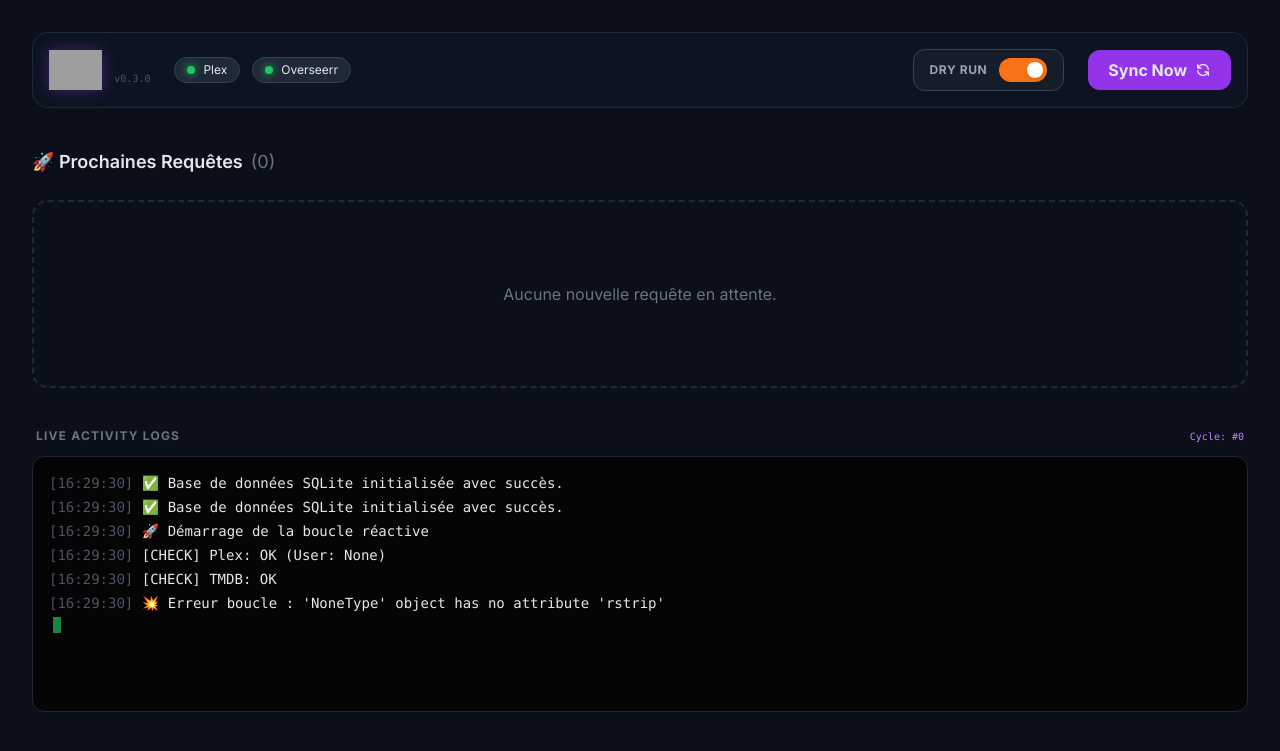
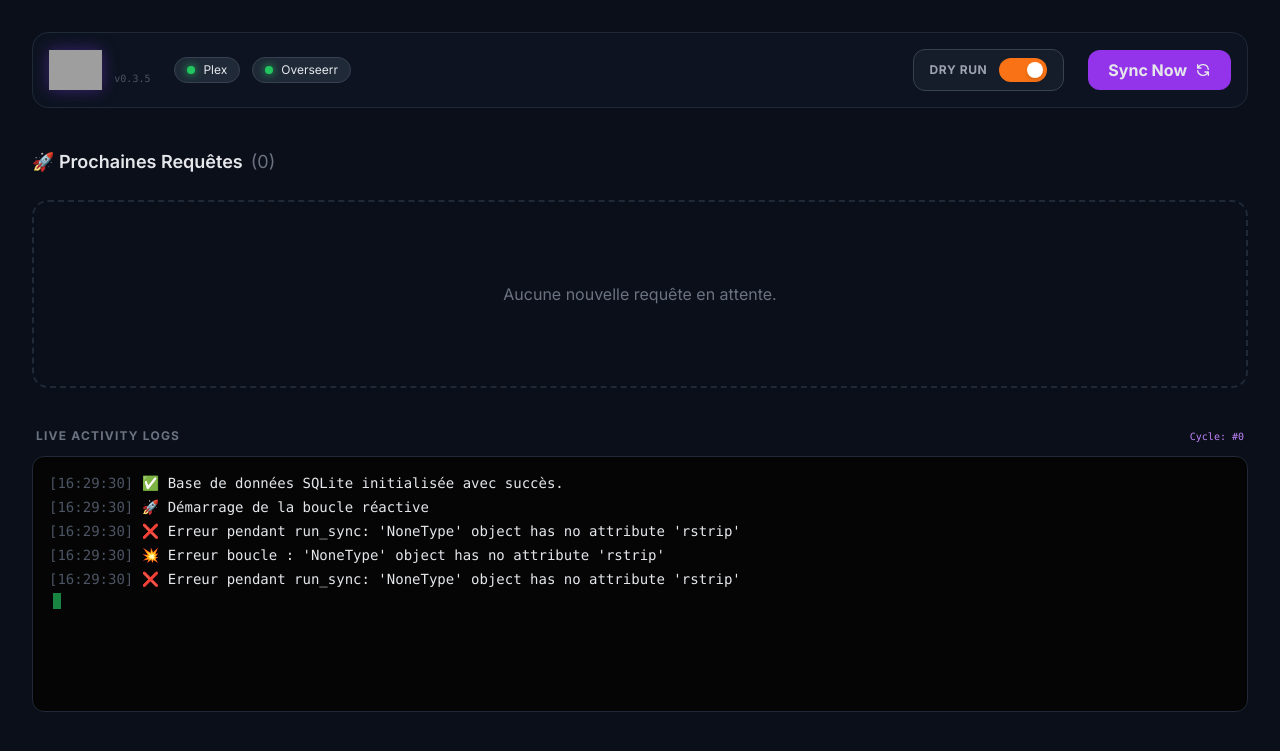
Before and after one commit to sledour/HA-addons, a FastAPI app: page / in a window 1280 px wide. Shown: the top 751 px of the page. Run offline with FastAPI, Linux system fonts and the light colour scheme; some libraries are stand-ins or nearby versions; grey boxes are pictures that could not be loaded.

Commit message:
Fix bugs

```diff
--- a/watchlisterr/app/main.py
+++ b/watchlisterr/app/main.py
@@ -1,4 +1,4 @@
-# 0.3.5 - UI Dashboard + Matrix Logs + Poster Support
+# 0.3.5 - UI Dashboard Full Sync + Fix Posters & Names
 import sys, logging, json, os, time, requests, sqlite3, collections
 from threading import Thread
 from datetime import datetime
@@ -28,11 +28,9 @@ class UIHandler(logging.Handler):
 
 logger = logging.getLogger("watchlisterr")
 logger.setLevel(logging.INFO)
-# Handler Console
 sh = logging.StreamHandler(sys.stdout)
 sh.setFormatter(logging.Formatter("%(asctime)s [%(levelname)s] %(message)s"))
 logger.addHandler(sh)
-# Handler UI
 logger.addHandler(UIHandler())
 
 # --- INITIALISATION ---
@@ -58,10 +56,8 @@ def get_hass_options():
 # --- LOGIQUE DE SYNCHRONISATION ---
 
 def run_sync_loop():
-    """Boucle principale réactive"""
     global CYCLE_COUNT
     logger.info("🚀 Démarrage de la boucle réactive")
-
     while True:
         try:
             opts = get_hass_options()
@@ -80,7 +76,6 @@ def run_sync_loop():
                 for wl in CACHE["plex_watchlists"]:
                     ov_user_id = db.get_overseerr_id_by_name(wl["name"])
                     if not ov_user_id: continue
-
                     for item in wl.get("items", []):
                         if item.get("can_request") is True:
                             ov_client.submit_request(
@@ -94,79 +89,9 @@ def run_sync_loop():
             CYCLE_COUNT += 1
             logger.info(f"💤 Cycle {CYCLE_COUNT} terminé. Attente {interval} min.")
             time.sleep(interval * 60)
-
         except Exception as e:
             logger.error(f"💥 Erreur boucle : {e}")
             time.sleep(60)
-
-@asynccontextmanager
-async def lifespan(app: FastAPI):
-    # Ce qui se passe au démarrage
-    Thread(target=run_sync_loop, daemon=True).start()
-    yield
-    # Ce qui se passe à l'arrêt (si besoin)
-
-app = FastAPI(lifespan=lifespan)
-app.mount("/static", StaticFiles(directory="./"), name="static")
-db = Database()
-
-def check_apis(opts):
-    """Vérifie l'état des connexions Plex, Overseerr et TMDB"""
-    checks = {"plex": "❌ Erreur", "overseerr": "❌ Erreur", "tmdb": "❌ Erreur"}
-
-    try:
-        p = PlexClient(opts.get('plex_token'), opts.get('plex_server_url'))
-        profile = p.get_my_profile()
-        if profile:
-            checks["plex"] = f"✅ Connecté ({profile['username']})"
-            logger.info(f"[CHECK] Plex: OK (User: {profile['username']})")
-    except Exception as e:
-        checks["plex"] = f"❌ Erreur: {str(e)}"
-
-    try:
-        url = f"{opts.get('overseerr_url').rstrip('/')}/api/v1/status"
-        headers = {"X-Api-Key": opts.get('overseerr_api_key')}
-        r = requests.get(url, headers=headers, timeout=5)
-        if r.status_code == 200:
-            checks["overseerr"] = "✅ Connecté"
-            logger.info("[CHECK] Overseerr: OK")
-    except Exception as e:
-        checks["overseerr"] = f"❌ Erreur: {str(e)}"
-
-    try:
-        tmdb_key = opts.get('tmdb_api_key')
-        r = requests.get(f"https://api.themoviedb.org/3/authentication/token/new?api_key={tmdb_key}", timeout=5)
-        if r.status_code in [200, 401]:
-            if r.status_code == 200:
-                checks["tmdb"] = "✅ Connecté"
-                logger.info("[CHECK] TMDB: OK")
-            else:
-                checks["tmdb"] = "❌ Clé API Invalide"
-    except Exception as e:
-        checks["tmdb"] = f"❌ Erreur: {str(e)}"
-
-    return checks
-
-def sync_users_mapping(plex_client, ov_client):
-    """Mapping Plex <> Overseerr basé sur le nom d'utilisateur identique"""
-    try:
-        logger.info("👥 Synchronisation des mappings utilisateurs...")
-        plex_users = []
-        admin = plex_client.get_my_profile()
-        if admin: plex_users.append({**admin, "role": "Admin"})
-        friends = plex_client.get_friends() or []
-        for f in friends: plex_users.append({**f, "role": "Friend"})
-
-        ov_users = ov_client.get_users()
-        for p_user in plex_users:
-            match = next((u for u in ov_users if u['displayName'].lower() == p_user['username'].lower()), None)
-            if match:
-                db.save_user(p_user['plex_id'], p_user['username'], match['id'], p_user['role'])
-                logger.info(f"✅ Mapping : {p_user['username']} -> Overseerr ID {match['id']}")
-            else:
-                logger.warning(f"⚠️ Aucun compte Overseerr pour {p_user['username']}")
-    except Exception as e:
-        logger.error(f"Erreur sync_users : {e}")
 
 def run_sync(sync_users=False):
     global CACHE, IS_SCANNING
@@ -174,27 +99,41 @@ def run_sync(sync_users=False):
     IS_SCANNING = True
     try:
         opts = get_hass_options()
-        api_results = check_apis(opts)
-
         ov_client = OverseerrClient(opts.get('overseerr_url'), opts.get('overseerr_api_key'))
         plex_client = PlexClient(opts.get('plex_token'), opts.get('plex_server_url'))
         tmdb_client = TMDBClient(opts.get('tmdb_api_key'))
 
+        # Mapping des utilisateurs (Plex -> Overseerr)
         if sync_users:
-            # Code de mapping users identique au tien...
-            pass
+            logger.info("👥 Synchronisation des mappings utilisateurs...")
+            plex_users = []
+            admin = plex_client.get_my_profile()
+            if admin: plex_users.append({**admin, "role": "Admin"})
+            friends = plex_client.get_friends() or []
+            for f in friends: plex_users.append({**f, "role": "Friend"})
+
+            ov_users = ov_client.get_users()
+            for p_user in plex_users:
+                match = next((u for u in ov_users if u['displayName'].lower() == p_user['username'].lower()), None)
+                if match:
+                    db.save_user(p_user['plex_id'], p_user['username'], match['id'], p_user['role'])
 
         logger.info("🔍 Scan des Watchlists en cours...")
-        # Simulation d'acquisition des profils (ton code existant ici)
-        users_to_process = [{"plex_id": None, "username": "Admin", "role": "Admin"}] # Simplifié pour l'exemple
+        my_profile = plex_client.get_my_profile()
+        friends = plex_client.get_friends() or []
+
+        users_to_process = []
+        if my_profile: users_to_process.append({"plex_id": None, "username": my_profile['username']})
+        for f in friends: users_to_process.append({"plex_id": f['plex_id'], "username": f['username']})
 
         full_report = []
         for user in users_to_process:
             watchlist = plex_client.get_watchlist(user['plex_id'])
             items_with_status = []
             for item in watchlist:
-                # Récupération TMDB + Poster
+                tmdb_id, m_type, poster = None, item['type'], None
                 cached = db.get_cached_media(item['title'], item['year'])
+
                 if cached:
                     tmdb_id, m_type, poster = cached['tmdb_id'], cached['media_type'], cached.get('poster_path')
                 else:
@@ -203,18 +142,20 @@ def run_sync(sync_users=False):
                         tmdb_id, m_type, poster = tmdb_res['tmdb_id'], tmdb_res['type'], tmdb_res.get('poster_path')
                         db.save_media(tmdb_id, item['title'], m_type, item['year'], poster)
 
-                # Status Overseerr
                 match = ov_client.get_media_status(tmdb_id, m_type) if tmdb_id else {'status': 'Inconnu', 'can_request': False}
 
                 items_with_status.append({
                     "title": item['title'], "type": m_type, "poster_path": poster,
-                    "can_request": match.get('can_request', False), "requested_by": user['username']
+                    "tmdb_id": tmdb_id, "can_request": match.get('can_request', False),
+                    "overseerr_status": match.get('status')
                 })
             full_report.append({"name": user['username'], "items": items_with_status})
 
         CACHE["plex_watchlists"] = full_report
         CACHE["last_update"] = datetime.now().strftime("%H:%M:%S")
-        logger.info("✅ Scan terminé avec succès.")
+        logger.info(f"✅ Scan terminé. {len(users_to_process)} utilisateurs traités.")
+    except Exception as e:
+        logger.error(f"❌ Erreur pendant run_sync: {e}")
     finally:
         IS_SCANNING = False
 
@@ -226,17 +167,20 @@ async def lifespan(app: FastAPI):
     yield
 
 app = FastAPI(lifespan=lifespan)
-app.mount("/static", StaticFiles(directory="./"), name="static")
+# Correction du chemin statique pour Ingress
+app.mount("/static", StaticFiles(directory="/app"), name="static")
 
 @app.get("/", response_class=HTMLResponse)
 async def read_dashboard(request: Request):
     opts = get_hass_options()
+    all_items = []
 
-    # On aplatit les watchlists pour l'affichage de la Media Bar
-    all_items = []
+    # On aplatit la liste pour l'UI
     for wl in CACHE.get("plex_watchlists", []):
         for item in wl.get("items", []):
-            all_items.append(item)
+            item_copy = item.copy()
+            item_copy["requested_by"] = wl["name"]
+            all_items.append(item_copy)
 
     return templates.TemplateResponse("index.html", {
         "request": request,
--- a/watchlisterr/app/templates/index.html
+++ b/watchlisterr/app/templates/index.html
@@ -25,8 +25,8 @@
 <header class="max-w-7xl mx-auto flex flex-wrap items-center justify-between gap-4 mb-10 p-4 bg-gray-900/50 rounded-2xl border border-gray-800">
     <div class="flex items-center gap-6">
         <div class="flex items-center gap-3">
-                <img src="/static/logo.png" alt="Watchlisterr Logo" class="h-10 w-auto object-contain logo-glow">
-                <span class="text-[10px] font-mono text-gray-600 self-end mb-1">v0.3.0</span>
+            <img src="static/logo.png" alt="Logo" class="h-10 w-auto logo-glow">
+            <span class="text-[10px] font-mono text-gray-600 self-end mb-1">v0.3.5</span>
         </div>
 
         <div class="flex gap-3">
@@ -42,14 +42,19 @@
     <div class="flex items-center gap-6">
         <div class="flex items-center gap-3 bg-gray-800/50 px-4 py-2 rounded-xl border border-gray-700">
             <span class="text-xs font-bold uppercase tracking-wider text-gray-400">Dry Run</span>
-                <button class="w-12 h-6 flex items-center {% if dry_run %}bg-orange-500{% else %}bg-purple-600{% endif %} rounded-full p-1 duration-300 ease-in-out">
-                    <div class="bg-white w-4 h-4 rounded-full shadow-md transform {% if dry_run %}translate-x-6{% else %}translate-x-0{% endif %}"></div>
-                </button>
+            <div class="w-12 h-6 flex items-center {% if dry_run %}bg-orange-500{% else %}bg-green-600{% endif %} rounded-full p-1 transition-colors duration-300">
+                <div class="bg-white w-4 h-4 rounded-full shadow-md transform {% if dry_run %}translate-x-6{% else %}translate-x-0{% endif %} transition-transform duration-300"></div>
+            </div>
         </div>
 
-            <button hx-get="/sync" hx-swap="none" class="px-5 py-2 bg-purple-600 hover:bg-purple-700 rounded-xl font-bold transition-all flex items-center gap-2 active:scale-95">
+        <button hx-get="/sync"
+                hx-swap="none"
+                class="px-5 py-2 bg-purple-600 hover:bg-purple-700 rounded-xl font-bold transition-all flex items-center gap-2 active:scale-95 disabled:opacity-50"
+                {% if is_scanning %}disabled{% endif %}>
             <span>Sync Now</span>
-                <svg class="w-4 h-4 {% if is_scanning %}animate-spin{% endif %}" fill="none" stroke="currentColor" viewBox="0 0 24 24"><path stroke-linecap="round" stroke-linejoin="round" stroke-width="2" d="M4 4v5h.582m15.356 2A8.001 8.001 0 004.582 9m0 0H9m11 11v-5h-.581m0 0a8.003 8.003 0 01-15.357-2m15.357 2H15"></path></svg>
+            <svg class="w-4 h-4 {% if is_scanning %}animate-spin{% endif %}" fill="none" stroke="currentColor" viewBox="0 0 24 24">
+                <path stroke-linecap="round" stroke-linejoin="round" stroke-width="2" d="M4 4v5h.582m15.356 2A8.001 8.001 0 004.582 9m0 0H9m11 11v-5h-.581m0 0a8.003 8.003 0 01-15.357-2m15.357 2H15"></path>
+            </svg>
         </button>
     </div>
 </header>
--- a/watchlisterr/config.yaml
+++ b/watchlisterr/config.yaml
@@ -1,6 +1,6 @@
 name: "Watchlisterr"
 description: "Synchronisation des watchlists Plex vers Overseerr"
-version: "0.3.5"
+version: "0.3.6"
 slug: "watchlisterr"
 arch:
 - aarch64
```
Lines whose indentation alone changed are shown as unchanged.
